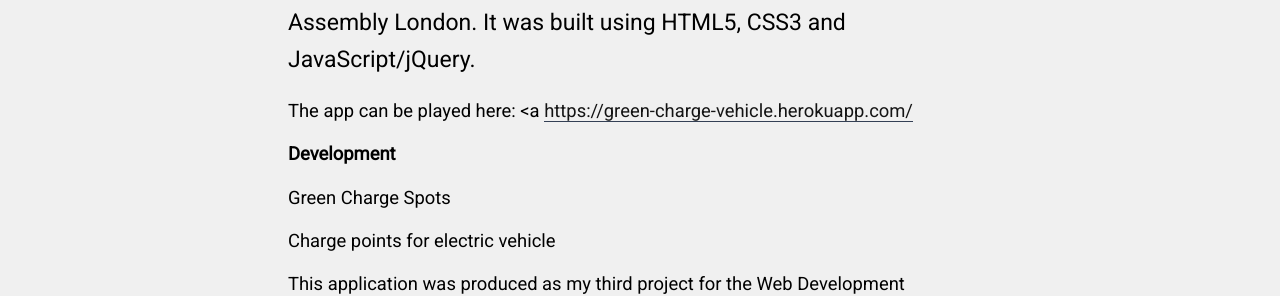
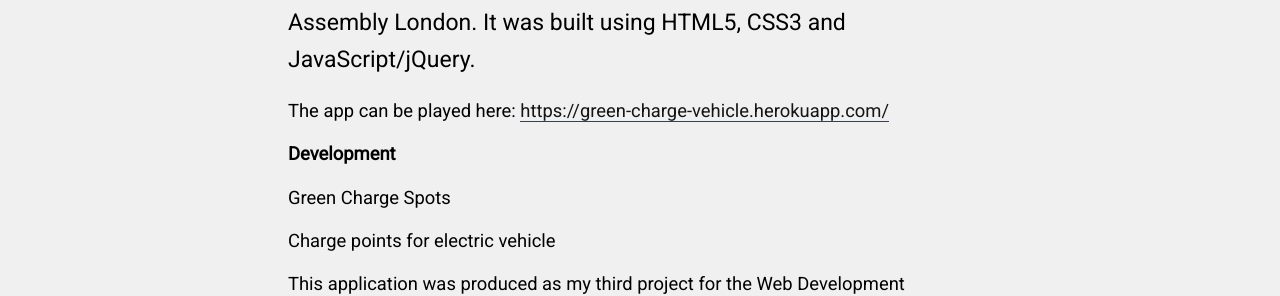
Before and after one commit to ismaelocaramelo/ismaelocaramelo.github.io, a Jekyll site: the page built from _posts/2016-12-07-Green-Charge-Spots.markdown, in a window 1280 px wide and 900 px high, scrolled down 626 px. Shown: the part 160-456 px from the top of the window. Built offline with Jekyll 4.4.1, drawn with Linux system fonts in a browser that asks for light colours; nearby versions of some CDN libraries.

Commit message:
Deleting extra character

```diff
--- a/_posts/2016-12-07-Green-Charge-Spots.markdown
+++ b/_posts/2016-12-07-Green-Charge-Spots.markdown
@@ -10,7 +10,7 @@ image-home: https://images.unsplash.com/photo-1470762920880-a8e058686707?ixlib=r
 ---
 **Green Charge Spots** This application was produced as my third project for the Web Development Immersive course at General Assembly London. It was built using HTML5, CSS3 and JavaScript/jQuery.
 
-The app can be played here: <a [https://green-charge-vehicle.herokuapp.com/](https://green-charge-vehicle.herokuapp.com/)
+The app can be played here: [https://green-charge-vehicle.herokuapp.com/](https://green-charge-vehicle.herokuapp.com/)
 
 **Development**
 
```
